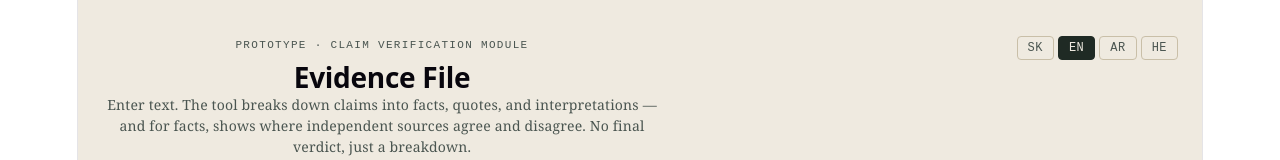
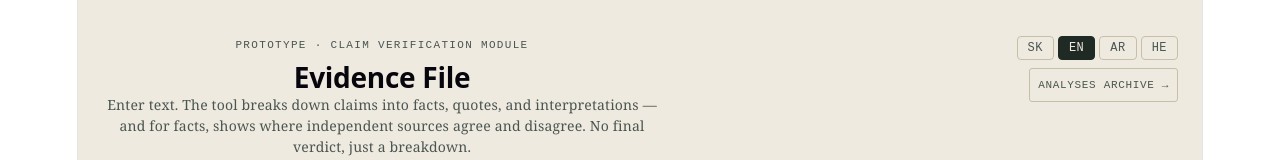
Before and after one commit to jooguda-protomot/palizra-frontend, a React (Vite) app: page / in a window 1280 px wide. Shown: the top 160 px of the page. Built offline with nearby package versions, Linux system fonts and the light colour scheme.

Commit message:
Pridanie odkazu na archiv analyzz do headera

```diff
--- a/src/App.jsx
+++ b/src/App.jsx
@@ -243,7 +243,8 @@ export default function ClaimVerifierDemo() {
               {t("app_subtitle")}
             </p>
           </div>
-          <div style={{ display: "flex", gap: 4, flexShrink: 0, marginTop: 4 }}>
+          <div style={{ display: "flex", flexDirection: "column", alignItems: "flex-end", gap: 8, flexShrink: 0, marginTop: 4 }}>
+            <div style={{ display: "flex", gap: 4 }}>
             {["sk", "en", "ar", "he"].map((l) => (
               <button
                 key={l}
@@ -263,6 +264,22 @@ export default function ClaimVerifierDemo() {
                 {l.toUpperCase()}
               </button>
             ))}
+            </div>
+            <a
+              href="/analyses"
+              style={{
+                fontSize: 11,
+                fontFamily: "monospace",
+                color: COLORS.inkSoft,
+                textDecoration: "none",
+                letterSpacing: "0.06em",
+                border: `1px solid ${COLORS.line}`,
+                borderRadius: 3,
+                padding: "3px 8px",
+              }}
+            >
+              {lang === "ar" ? "أرشيف التحليلات" : lang === "he" ? "ארכיון ניתוחים" : lang === "en" ? "ANALYSES ARCHIVE" : "ARCHÍV ANALÝZ"} →
+            </a>
           </div>
         </div>
       </header>
```
